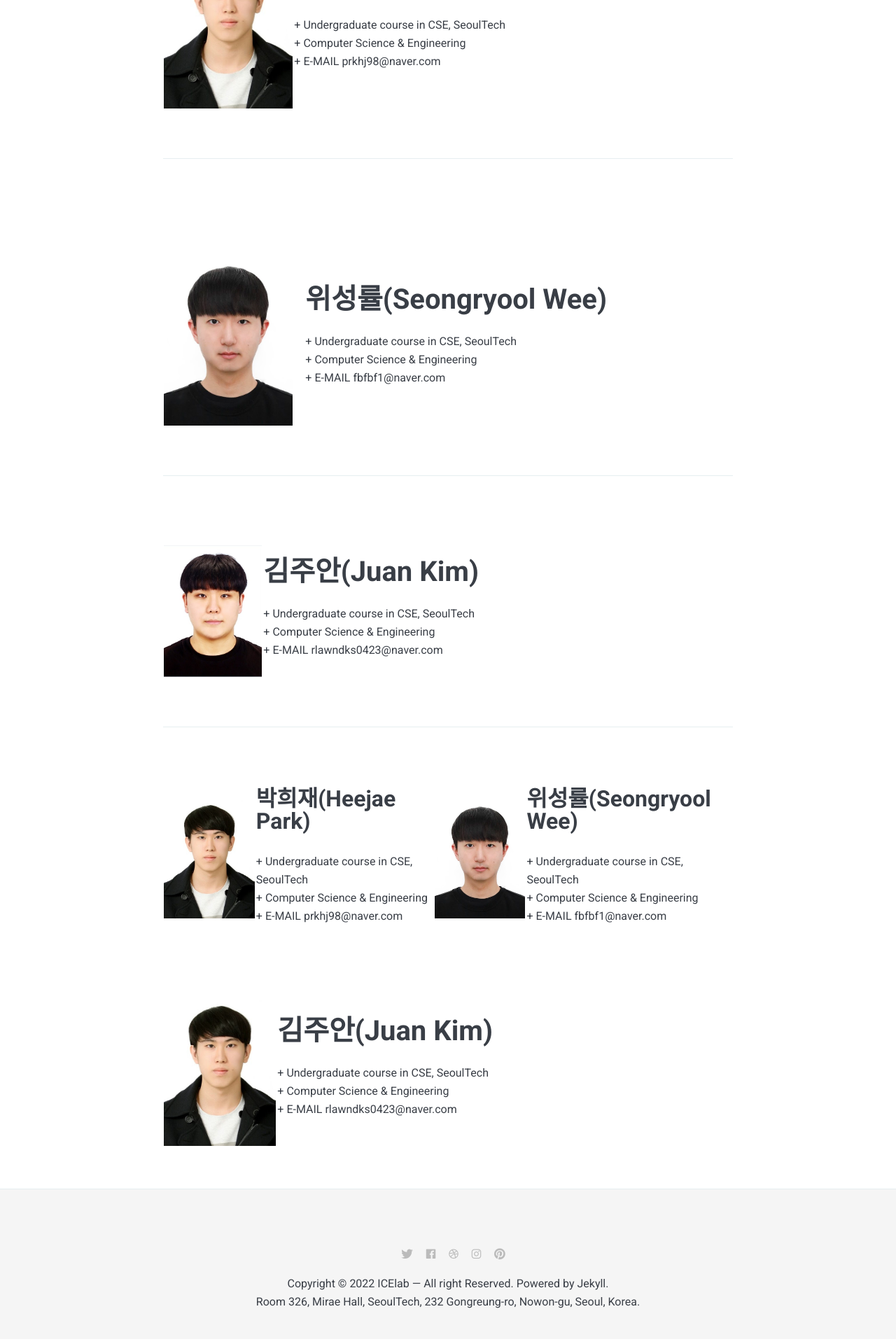
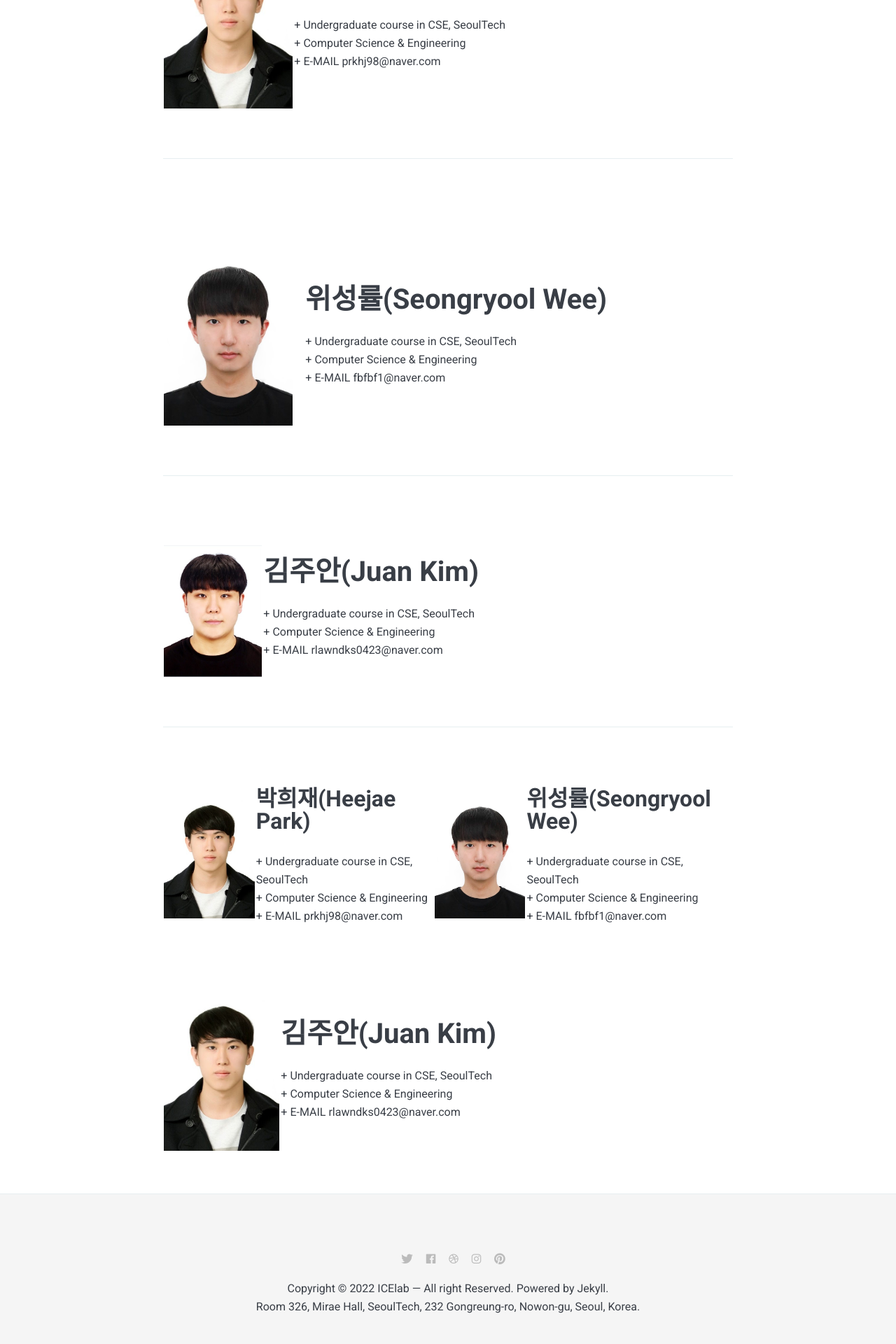
Before and after one commit to icelab-2020/HeeJaeMon123.github.io, a Jekyll site: the page built from _pages/01_members.md, in a window 1280 px wide. Shown: the part 945-2865 px from the top of the page at 70% size. Built offline with Jekyll 4.4.1, drawn with Linux system fonts in a browser that asks for light colours; nearby versions of some CDN libraries.

Commit message:
Update 01_members.md

```diff
--- a/_pages/01_members.md
+++ b/_pages/01_members.md
@@ -37,4 +37,4 @@
 
 |    |   |    |    |
 |:---|:---|:---|:---|
-| ![iot]({{site.baseurl}}/images/hj.jpg){: width="160" height="230"} | <b><span style="font-size:250%">김주안(Juan Kim)</span></b><br><br> + Undergraduate course in CSE, SeoulTech   <br> + Computer Science & Engineering  <br> + E-MAIL   rlawndks0423@naver.com |  |  |
+| ![iot]({{site.baseurl}}/images/hj.jpg){: width="165" height="235"} | <b><span style="font-size:250%">김주안(Juan Kim)</span></b><br><br> + Undergraduate course in CSE, SeoulTech   <br> + Computer Science & Engineering  <br> + E-MAIL   rlawndks0423@naver.com |  |  |
```
